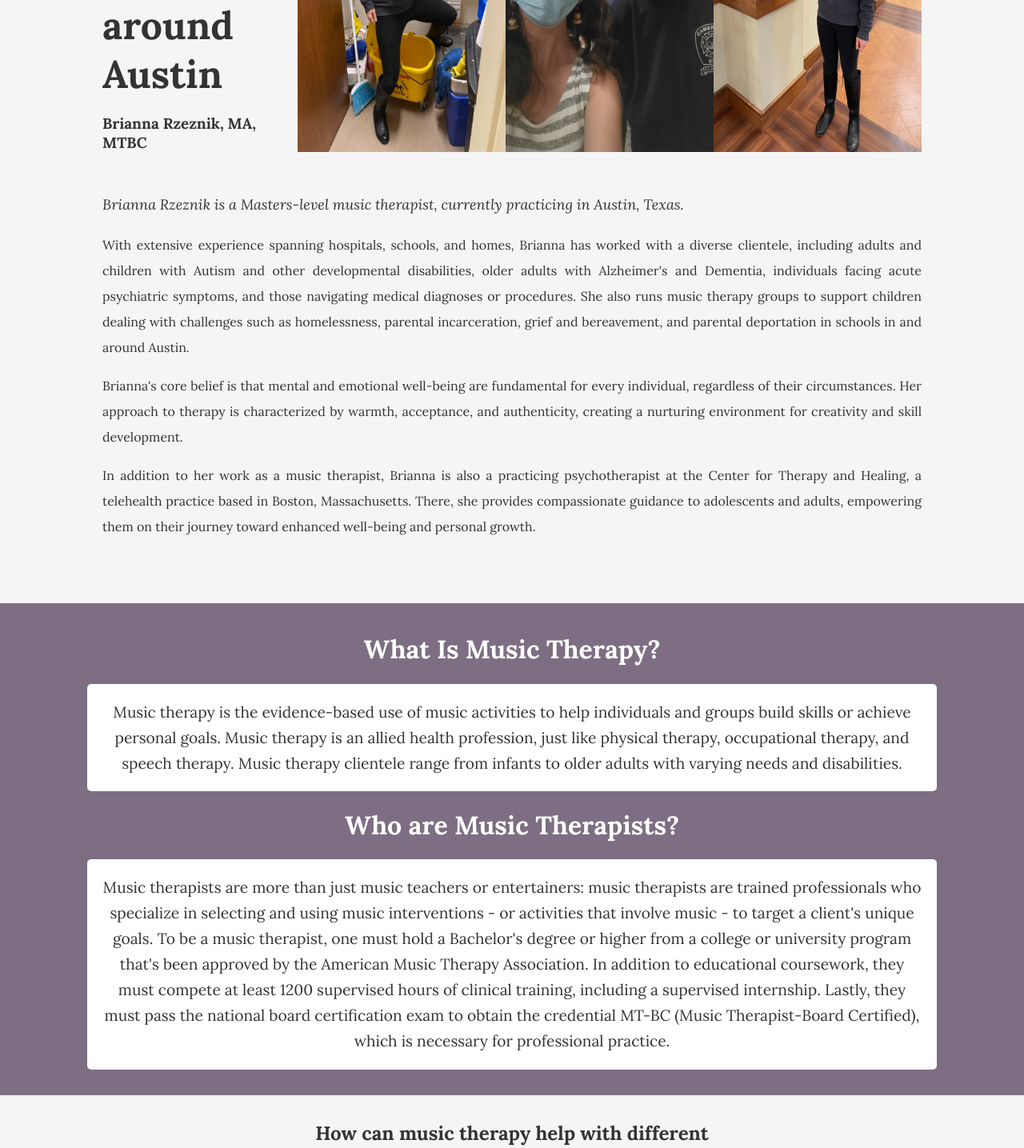
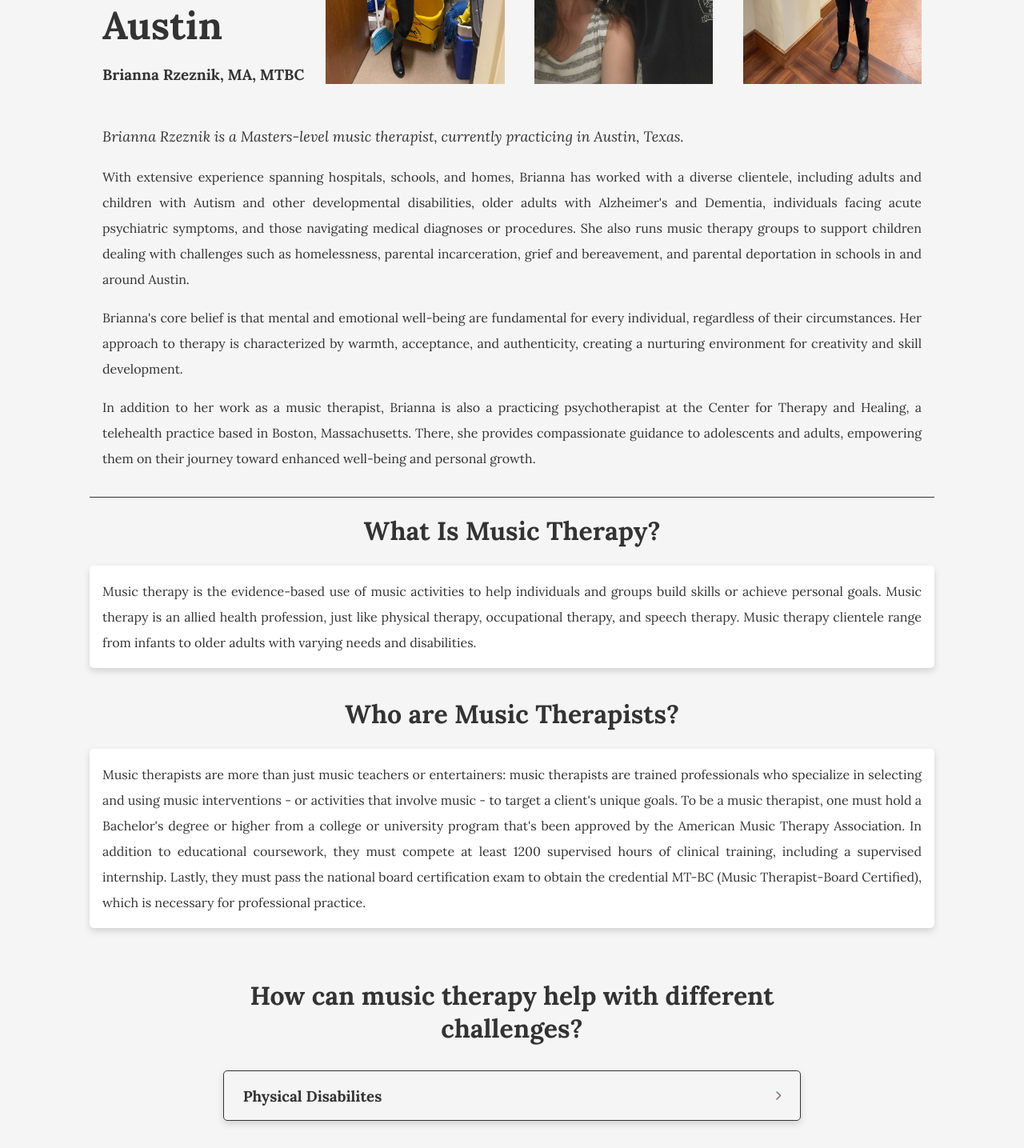
Before and after one commit to Jacob-Burnstein/brzeznik-professional-website, a React (Vite) app: page /home in a window 1280 px wide. Shown: the part 360-1795 px from the top of the page at 80% size. Built offline with nearby package versions, Linux system fonts and the light colour scheme.

Commit message:
removed and replaced purple background from questions section

```diff
--- a/src/index.css
+++ b/src/index.css
@@ -52,7 +52,7 @@ body {
 }
 .titleHeader img {
   aspect-ratio: fixed;
-  width: 260px;
+  width: 30%;
 }
 .titleHeader .header-images {
   width: 800px;
@@ -72,36 +72,32 @@ body {
   margin: 0 auto;
   padding: 1em;
   line-height: 200%;
-  margin-bottom: 3em;
+  border-bottom: solid 1px;
 }
 
 .questionSection {
   display: flex;
   flex-direction: column;
   align-items: center;
-  width: 100vw;
-  background-color: #7d6e83;
-  margin: 0 auto;
   line-height: 200%;
-  padding-bottom: 2em;
-  padding-top: 1em;
+  padding-bottom: 1em;
 }
 
 .question {
   text-align: center;
-  color: #ffffff;
   font-size: 2em;
 }
 
 .answer {
   margin: 0 auto;
-  text-align: center;
-  font-size: larger;
   background-color: #ffffff;
   padding: 1em;
   max-width: 80%;
   border: none;
   border-radius: 5px;
+  box-shadow: 0px 4px 8px lightgray;
+  text-align: justify;
+  margin-bottom: 1em;
 }
 
 .questionsAndServicesSection {
@@ -122,6 +118,7 @@ body {
 }
 .listSection h2 {
   text-align: center;
+  font-size: 2em;
   width: 80%;
   margin: 0;
 }
--- a/src/index.scss
+++ b/src/index.scss
@@ -59,7 +59,7 @@ body {
 
   img {
     aspect-ratio: fixed;
-    width: 260px;
+    width: 30%;
   }
 
   .header-images {
@@ -83,7 +83,7 @@ body {
   margin: 0 auto;
   padding: 1em;
   line-height: 200%;
-  margin-bottom: 3em;
+  border-bottom: solid 1px;
 }
 
 // QUESTIONS
@@ -91,30 +91,26 @@ body {
   display: flex;
   flex-direction: column;
   align-items: center;
-  width: 100vw;
-  background-color: #7d6e83;
-  margin: 0 auto;
   line-height: 200%;
-  padding-bottom: 2em;
-  padding-top: 1em;
+  padding-bottom: 1em;
 }
 
 .question {
   text-align: center;
-  color: #ffffff;
-  // cursor: pointer;
   font-size: 2em;
 }
 
 .answer {
   margin: 0 auto;
-  text-align: center;
-  font-size: larger;
+  // font-size: larger;
   background-color: #ffffff;
   padding: 1em;
   max-width: 80%;
   border: none;
   border-radius: 5px;
+  box-shadow: 0px 4px 8px lightgray;
+  text-align: justify;
+  margin-bottom: 1em;
 }
 
 .questionsAndServicesSection {
@@ -135,6 +131,7 @@ body {
 
   h2 {
     text-align: center;
+    font-size: 2em;
     width: 80%;
     margin: 0;
   }
```
Also changed, not shown: 1 other file (tests, documents, lock files or other folders).
